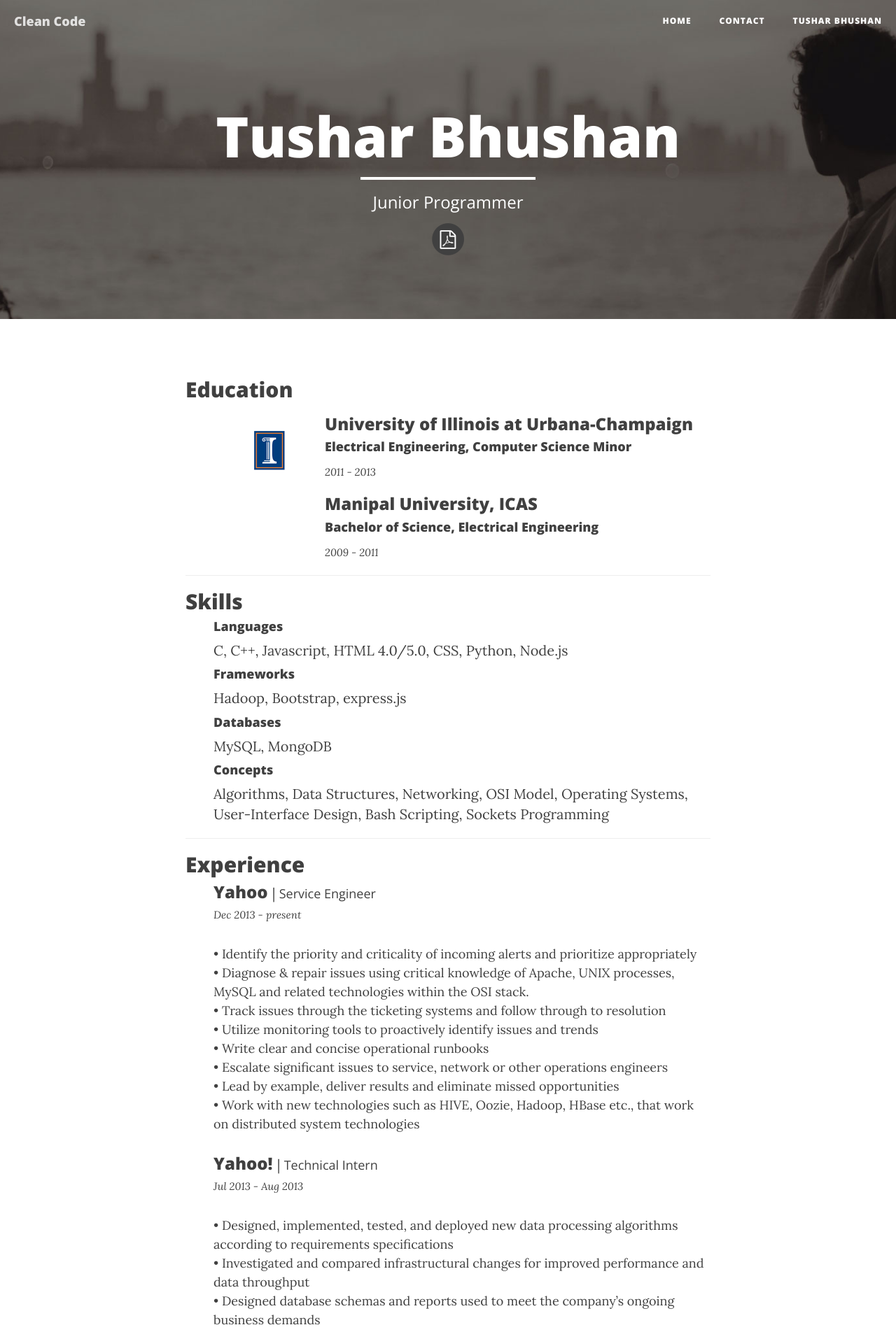
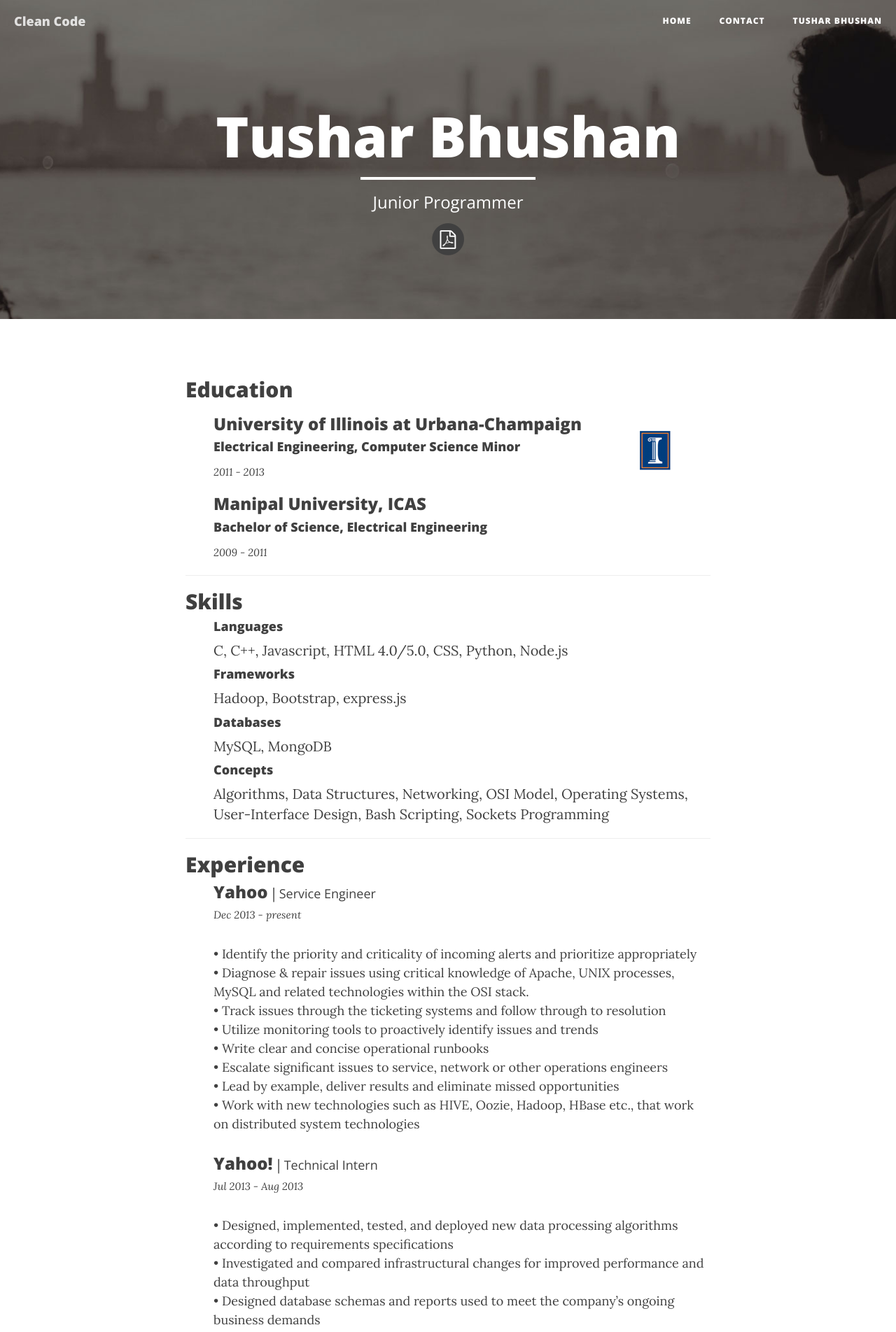
Before and after one commit to tushdante/tushdante.github.io, a Jekyll site: the page built from resume.html, in a window 1280 px wide. Shown: the top 1904 px of the page at 70% size. Built offline with Jekyll 4.4.1, drawn with Linux system fonts in a browser that asks for light colours; nearby versions of some CDN libraries.

Commit message:
moving the school icon to the right

```diff
--- a/resume.html
+++ b/resume.html
@@ -17,10 +17,10 @@ header-img: "img/about-bg.jpg"
             {% for education in site.data.resume.educations.values %}
               <h3>
                 {% if education.schoolName contains 'Urbana-Champaign' %}
-                    <img src="{{ site.baseurl}}/img/uiuc.png" style="float: left;"></img>
+                    <img src="{{ site.baseurl}}/img/uiuc.png" style="float: right;"></img>
 
                 {% else %}
-                    <img src="{{ site.baseurl}}/img/uiuc.png" style="float: left; visibility: hidden;"></img>
+                    <img src="{{ site.baseurl}}/img/uiuc.png" style="float: right; visibility: hidden;"></img>
                 {% endif %}
                 {{ education.schoolName }}
              </h3>
```
